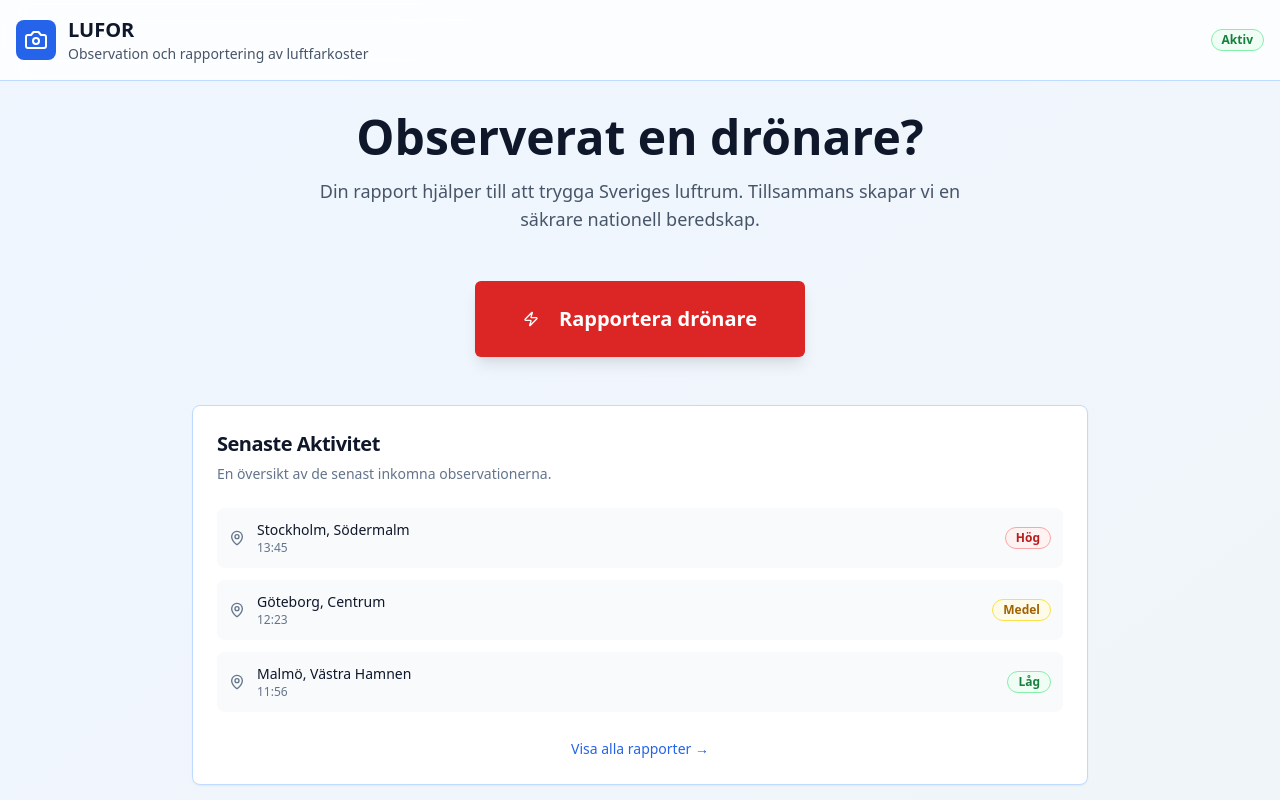
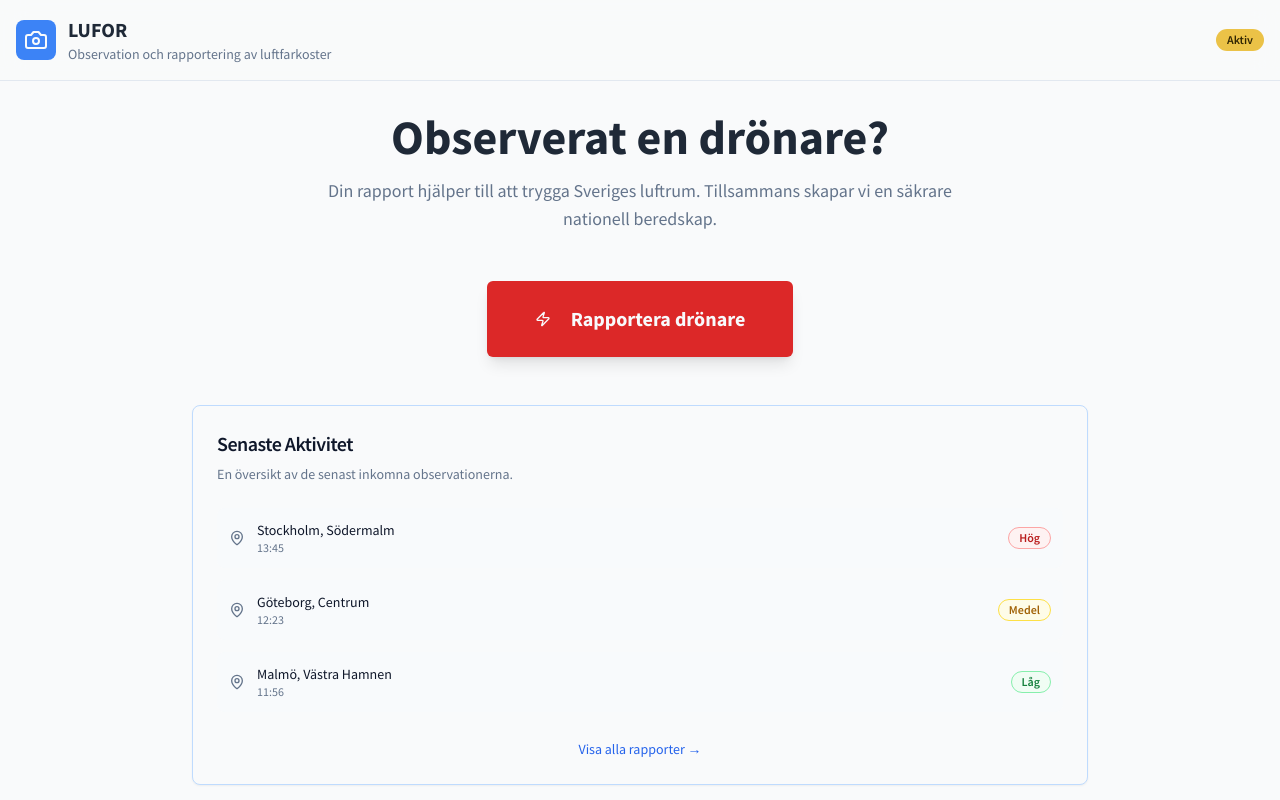
Before and after one commit to carlheath/rapportera-med-lufor, a React (Vite) app: page / in a window 1280 px wide. Shown: the top 800 px of the page. Built offline with nearby package versions, Linux system fonts and the light colour scheme.

Commit message:
Refactor: Enhance defense-oriented UI
Adjusts the site's typography and contrast to create a more defense-oriented aesthetic, while maintaining accessibility and UX standards.

```diff
--- a/src/components/ui/badge.tsx
+++ b/src/components/ui/badge.tsx
@@ -1,3 +1,4 @@
+
 import * as React from "react"
 import { cva, type VariantProps } from "class-variance-authority"
 
@@ -14,6 +15,8 @@ const badgeVariants = cva(
           "border-transparent bg-secondary text-secondary-foreground hover:bg-secondary/80",
         destructive:
           "border-transparent bg-destructive text-destructive-foreground hover:bg-destructive/80",
+        accent:
+          "border-transparent bg-accent text-accent-foreground hover:bg-accent/80",
         outline: "text-foreground",
       },
     },
--- a/src/index.css
+++ b/src/index.css
@@ -1,3 +1,6 @@
+
+@import url('https://fonts.googleapis.com/css2?family=Source+Sans+Pro:wght@400;600;700&display=swap');
+
 @tailwind base;
 @tailwind components;
 @tailwind utilities;
@@ -6,89 +9,64 @@
 
 @layer base {
   :root {
-    --background: 0 0% 100%;
-    --foreground: 222.2 84% 4.9%;
-
-    --card: 0 0% 100%;
-    --card-foreground: 222.2 84% 4.9%;
-
-    --popover: 0 0% 100%;
-    --popover-foreground: 222.2 84% 4.9%;
-
-    --primary: 222.2 47.4% 11.2%;
+    --background: 210 20% 98%;
+    --foreground: 215 28% 17%;
+    --card: 210 20% 98%;
+    --card-foreground: 215 28% 17%;
+    --popover: 210 20% 98%;
+    --popover-foreground: 215 28% 17%;
+    --primary: 217 91% 60%;
     --primary-foreground: 210 40% 98%;
-
     --secondary: 210 40% 96.1%;
-    --secondary-foreground: 222.2 47.4% 11.2%;
-
+    --secondary-foreground: 215 28% 17%;
     --muted: 210 40% 96.1%;
     --muted-foreground: 215.4 16.3% 46.9%;
-
-    --accent: 210 40% 96.1%;
-    --accent-foreground: 222.2 47.4% 11.2%;
-
-    --destructive: 0 84.2% 60.2%;
+    --accent: 45 80% 60%;
+    --accent-foreground: 45 90% 10%;
+    --destructive: 0 72% 51%; /* Tailwind red-600 */
     --destructive-foreground: 210 40% 98%;
-
     --border: 214.3 31.8% 91.4%;
     --input: 214.3 31.8% 91.4%;
-    --ring: 222.2 84% 4.9%;
-
+    --ring: 217 91% 60%;
     --radius: 0.5rem;
-
-    --sidebar-background: 0 0% 98%;
-
-    --sidebar-foreground: 240 5.3% 26.1%;
-
-    --sidebar-primary: 240 5.9% 10%;
-
-    --sidebar-primary-foreground: 0 0% 98%;
-
-    --sidebar-accent: 240 4.8% 95.9%;
-
-    --sidebar-accent-foreground: 240 5.9% 10%;
-
-    --sidebar-border: 220 13% 91%;
-
-    --sidebar-ring: 217.2 91.2% 59.8%;
+    --sidebar-background: 210 20% 98%;
+    --sidebar-foreground: 215 28% 17%;
+    --sidebar-primary: 217 91% 60%;
+    --sidebar-primary-foreground: 210 40% 98%;
+    --sidebar-accent: 45 80% 60%;
+    --sidebar-accent-foreground: 45 90% 10%;
+    --sidebar-border: 214.3 31.8% 91.4%;
+    --sidebar-ring: 217 91% 60%;
   }
 
   .dark {
-    --background: 222.2 84% 4.9%;
-    --foreground: 210 40% 98%;
-
-    --card: 222.2 84% 4.9%;
-    --card-foreground: 210 40% 98%;
-
-    --popover: 222.2 84% 4.9%;
-    --popover-foreground: 210 40% 98%;
-
-    --primary: 210 40% 98%;
-    --primary-foreground: 222.2 47.4% 11.2%;
-
+    --background: 220 13% 11%;
+    --foreground: 210 20% 94%;
+    --card: 220 13% 11%;
+    --card-foreground: 210 20% 94%;
+    --popover: 220 13% 11%;
+    --popover-foreground: 210 20% 94%;
+    --primary: 217 91% 60%;
+    --primary-foreground: 210 40% 98%;
     --secondary: 217.2 32.6% 17.5%;
-    --secondary-foreground: 210 40% 98%;
-
+    --secondary-foreground: 210 20% 94%;
     --muted: 217.2 32.6% 17.5%;
     --muted-foreground: 215 20.2% 65.1%;
-
-    --accent: 217.2 32.6% 17.5%;
-    --accent-foreground: 210 40% 98%;
-
-    --destructive: 0 62.8% 30.6%;
-    --destructive-foreground: 210 40% 98%;
-
+    --accent: 45 76% 48%;
+    --accent-foreground: 45 90% 10%;
+    --destructive: 0 70% 40%;
+    --destructive-foreground: 0 86% 97%;
     --border: 217.2 32.6% 17.5%;
     --input: 217.2 32.6% 17.5%;
-    --ring: 212.7 26.8% 83.9%;
-    --sidebar-background: 240 5.9% 10%;
-    --sidebar-foreground: 240 4.8% 95.9%;
-    --sidebar-primary: 224.3 76.3% 48%;
-    --sidebar-primary-foreground: 0 0% 100%;
-    --sidebar-accent: 240 3.7% 15.9%;
-    --sidebar-accent-foreground: 240 4.8% 95.9%;
-    --sidebar-border: 240 3.7% 15.9%;
-    --sidebar-ring: 217.2 91.2% 59.8%;
+    --ring: 217 91% 60%;
+    --sidebar-background: 220 13% 11%;
+    --sidebar-foreground: 210 20% 94%;
+    --sidebar-primary: 217 91% 60%;
+    --sidebar-primary-foreground: 210 40% 98%;
+    --sidebar-accent: 45 76% 48%;
+    --sidebar-accent-foreground: 45 90% 10%;
+    --sidebar-border: 217.2 32.6% 17.5%;
+    --sidebar-ring: 217 91% 60%;
   }
 }
 
--- a/src/pages/Index.tsx
+++ b/src/pages/Index.tsx
@@ -112,25 +112,25 @@ const Index = () => {
   }
 
   return (
-    <div className="min-h-screen bg-gradient-to-br from-blue-50 to-slate-100 dark:from-slate-900 dark:to-slate-800">
+    <div className="min-h-screen bg-background text-foreground">
       {/* Header */}
-      <header className="bg-white/80 dark:bg-slate-900/80 backdrop-blur-md border-b border-blue-200 dark:border-slate-700 sticky top-0 z-40">
+      <header className="bg-background/80 dark:bg-slate-900/80 backdrop-blur-md border-b border-border sticky top-0 z-40">
         <div className="container mx-auto px-4 py-4">
           <div className="flex items-center justify-between">
             <div className="flex items-center space-x-3">
-              <div className="w-10 h-10 bg-blue-600 rounded-lg flex items-center justify-center">
-                <Camera className="w-6 h-6 text-white" />
+              <div className="w-10 h-10 bg-primary rounded-lg flex items-center justify-center">
+                <Camera className="w-6 h-6 text-primary-foreground" />
               </div>
               <div>
-                <h1 className="text-xl font-bold text-slate-900 dark:text-white">
+                <h1 className="text-xl font-bold text-foreground">
                   LUFOR
                 </h1>
-                <p className="text-sm text-slate-600 dark:text-slate-300">
+                <p className="text-sm text-muted-foreground">
                   Observation och rapportering av luftfarkoster
                 </p>
               </div>
             </div>
-            <Badge variant="outline" className="text-green-700 border-green-300 bg-green-50 dark:text-green-400 dark:border-green-600 dark:bg-green-900/20">
+            <Badge variant="accent">
               Aktiv
             </Badge>
           </div>
@@ -140,10 +140,10 @@ const Index = () => {
       <main className="container mx-auto px-4 py-8 pb-32 sm:pb-12">
         {/* Hero Section */}
         <div className="text-center mb-12">
-          <h2 className="text-4xl md:text-5xl font-bold text-slate-900 dark:text-white mb-4">
+          <h2 className="text-4xl md:text-5xl font-bold text-foreground mb-4">
             Observerat en drönare?
           </h2>
-          <p className="text-lg text-slate-600 dark:text-slate-300 max-w-2xl mx-auto">
+          <p className="text-lg text-muted-foreground max-w-2xl mx-auto">
             Din rapport hjälper till att trygga Sveriges luftrum. Tillsammans skapar vi en säkrare nationell beredskap.
           </p>
         </div>
@@ -152,8 +152,9 @@ const Index = () => {
         <div className="hidden sm:flex justify-center my-8">
            <Button
               onClick={handleReport}
+              variant="destructive"
               size="lg"
-              className="bg-red-600 hover:bg-red-700 text-white font-bold px-12 py-6 text-xl h-auto shadow-lg"
+              className="font-bold px-12 py-6 text-xl h-auto shadow-lg"
               disabled={isSubmitting}
               aria-label="Rapportera drönare"
             >
@@ -170,11 +171,12 @@ const Index = () => {
       </main>
 
       {/* Sticky Report Button on Mobile */}
-      <div className="fixed bottom-0 left-0 right-0 z-50 p-4 bg-white/80 dark:bg-slate-900/80 backdrop-blur-sm border-t border-slate-200 dark:border-slate-700 sm:hidden">
+      <div className="fixed bottom-0 left-0 right-0 z-50 p-4 bg-background/80 backdrop-blur-sm border-t border-border sm:hidden">
         <Button
           onClick={handleReport}
+          variant="destructive"
           size="lg"
-          className="w-full bg-red-600 hover:bg-red-700 text-white font-bold py-5 text-lg h-auto shadow-lg"
+          className="w-full font-bold py-5 text-lg h-auto shadow-lg"
           disabled={isSubmitting}
           aria-label="Rapportera drönare"
         >
--- a/tailwind.config.ts
+++ b/tailwind.config.ts
@@ -1,3 +1,4 @@
+
 import type { Config } from "tailwindcss";
 
 export default {
@@ -18,6 +19,9 @@ export default {
 			}
 		},
 		extend: {
+      fontFamily: {
+        sans: ['"Source Sans Pro"', 'sans-serif'],
+      },
 			colors: {
 				border: 'hsl(var(--border))',
 				input: 'hsl(var(--input))',
```
